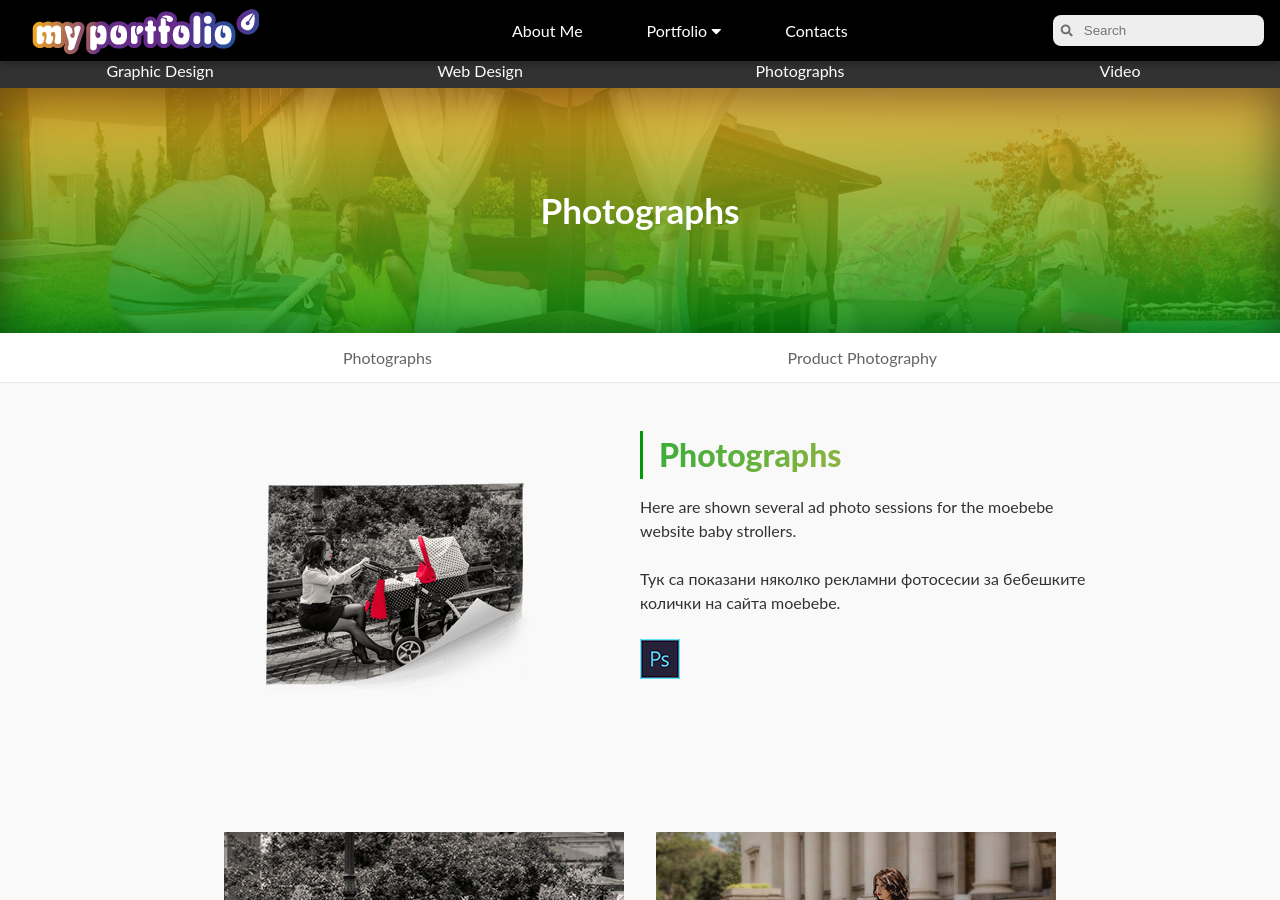
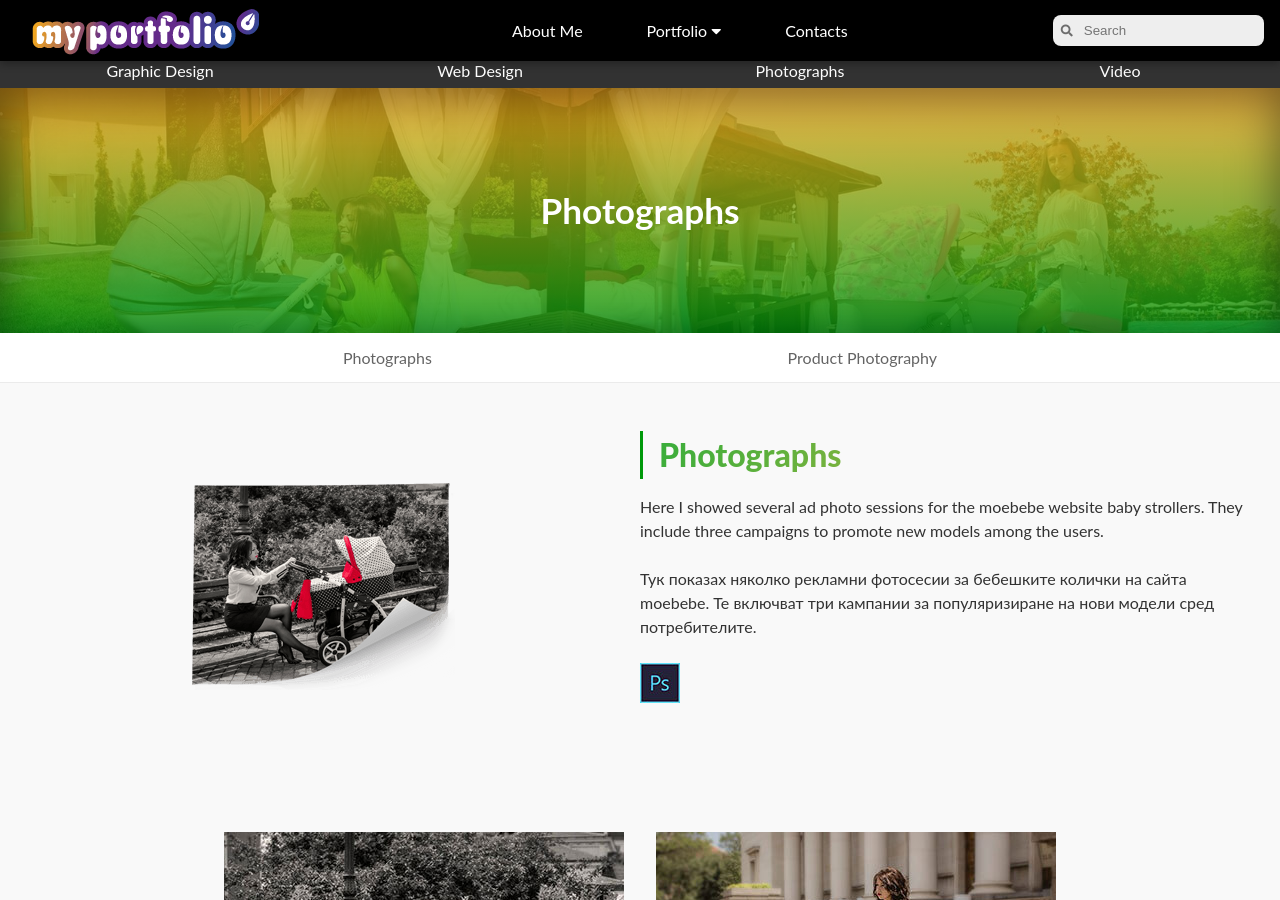
Before and after one commit to LiliyaMilanova/myportfolio, a Jekyll site: the page built from photographs.html, in a window 1280 px wide and 900 px high. Built offline with Jekyll 4.4.1, drawn with Linux system fonts in a browser that asks for light colours; nearby versions of some CDN libraries.

Commit message:
Update photographs.html

```diff
--- a/photographs.html
+++ b/photographs.html
@@ -45,8 +45,8 @@ permalink: /portfolio/photographs/
                 </section>
                 <section class="project-description">
                     <h2 class="photo">Photographs</h2>
-                    <p>Here are shown several ad photo sessions for the moebebe website baby strollers.</p>
-                    <p>Тук са показани няколко рекламни фотосесии за бебешките колички на сайта moebebe.</p>
+                    <p>Here I showed several ad photo sessions for the moebebe website baby strollers. They include three campaigns to promote new models among the users.</p>
+                    <p>Тук показах няколко рекламни фотосесии за бебешките колички на сайта moebebe. Те включват три кампании за популяризиране на нови модели сред потребителите.</p>
                     <div><img src="{{site.baseurl}}images/adobe-photoshop-icon.jpg" alt="photoshop-icon" title="Adobe Photoshop"></div>
                 </section>
             </section>
```
